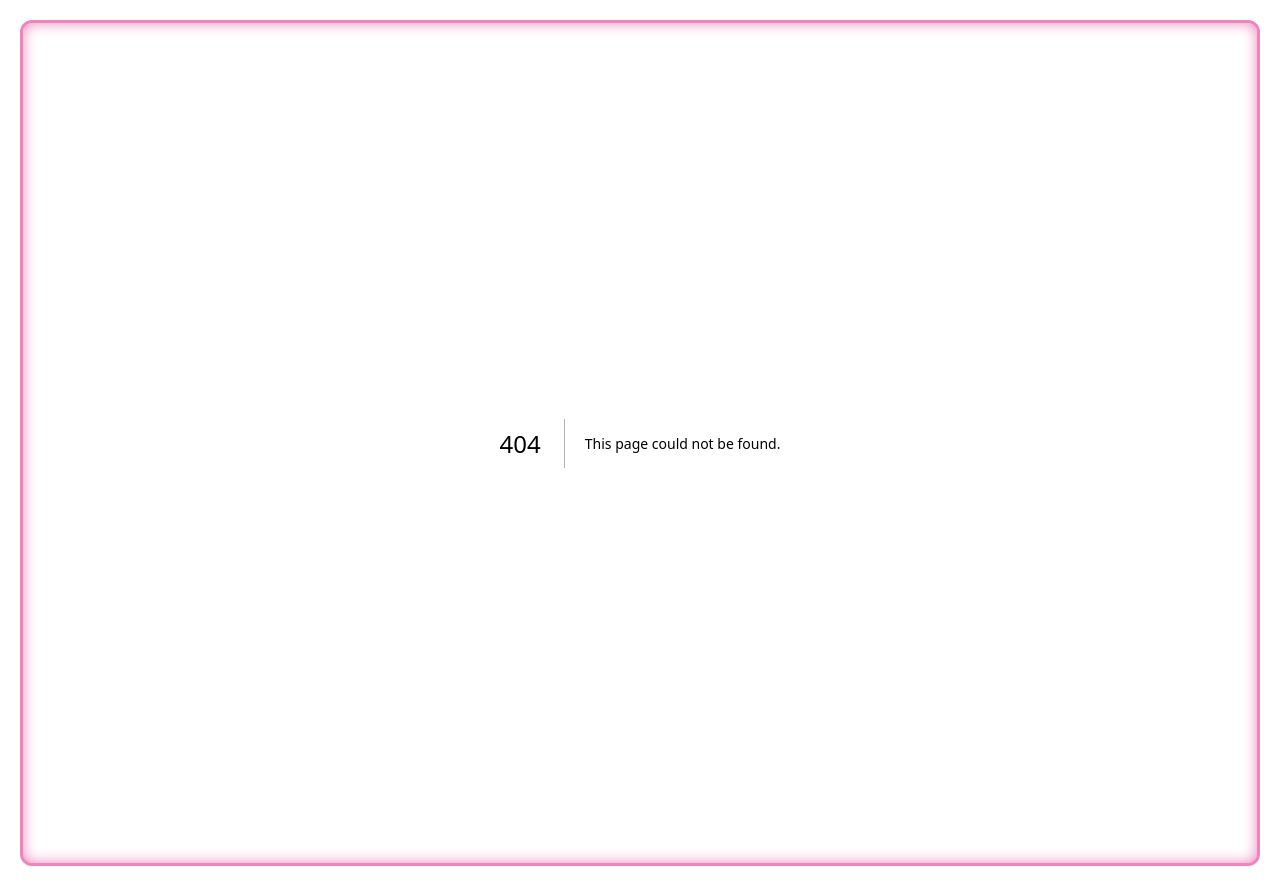
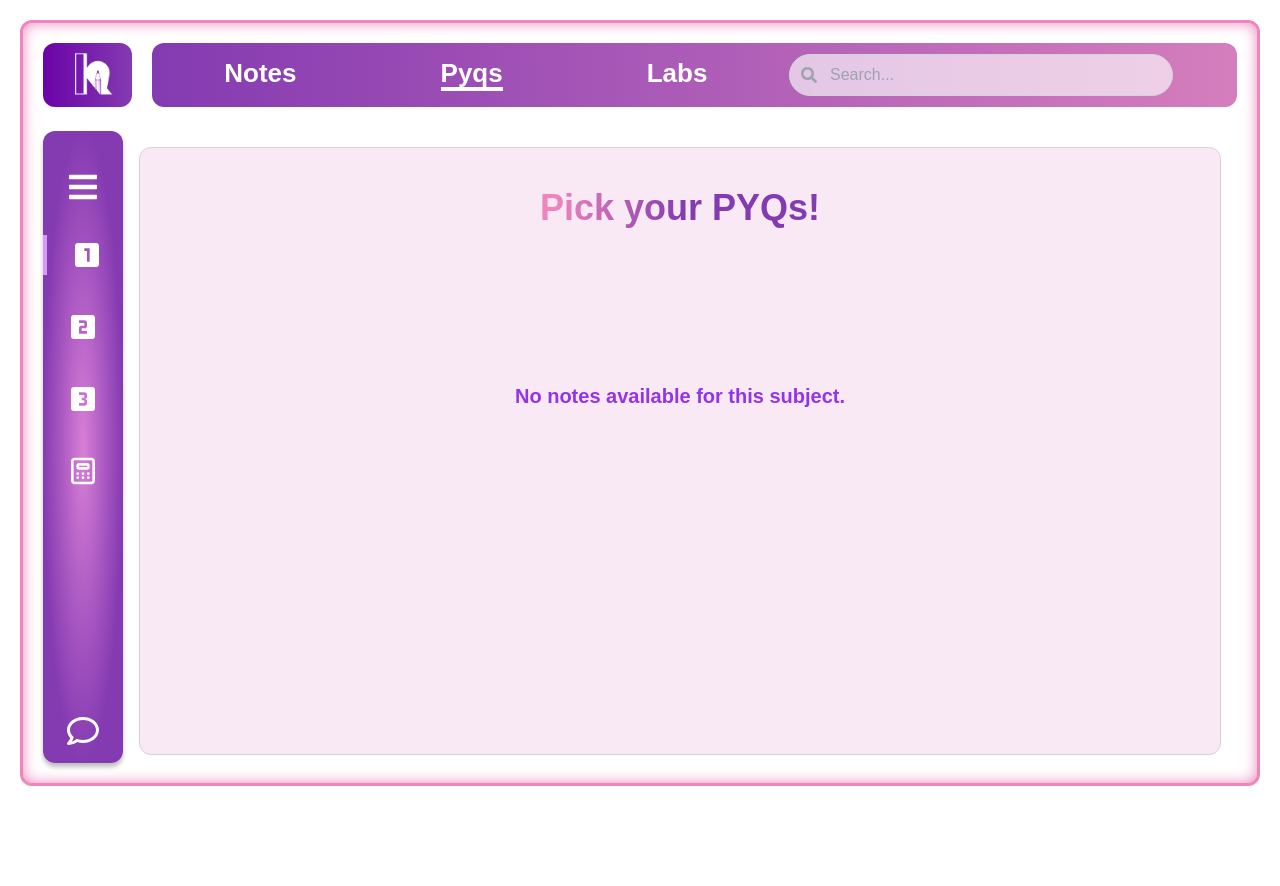
Before and after one commit to Soumyadipmaity1/k-prep-main, a Next.js app: page /cse-pyqs/1st-year/schemeA/1 in a window 1280 px wide. Before the commit this address had no page. After the commit the page ends 806 px from the top, so only its background shows below. Built offline with nearby package versions, Linux system fonts and the light colour scheme; a web font is replaced by a local one.

Commit message:
feat: Added a page component fetching resource list from API.

```diff
--- /dev/null
+++ b/src/app/cse-pyqs/1st-year/schemeA/[subjectName]/page.tsx
@@ -0,0 +1,48 @@
+"use client";
+import { useEffect, useState } from "react";
+import axios from "axios";
+import Subject1Notes from "@/components/Resource1stYear/ResourceSchemeA/Subject1Notes";
+import { useSearchParams } from "next/navigation";
+
+export type PyqType = {
+  resourceTitle: string;
+  description: string;
+  url: string;
+  rating: number;
+};
+
+const Subject1 = () => {
+  const [pyqs, setPyqs] = useState<PyqType[]>([]);
+  const searchParams = useSearchParams();
+  const ID = searchParams.get("id");
+
+  useEffect(() => {
+    const fetchPyqs = async () => {
+      if (ID) {
+        try {
+          const { data } = await axios.get(`/api/pyq/view-resources?id=${ID}`);
+          setPyqs(data.pyqs);
+        } catch (error) {
+          console.error("Error fetching PYQs:", error);
+        }
+      }
+    };
+
+    fetchPyqs();
+  }, [ID]);
+
+  return (
+    <div className="w-full h-full bg-[#f8e9f4] overflow-y-auto border rounded-xl border-gray-300">
+      <div className="max-h-screen font-bold px-3 py-5 sm:p-10">
+        <h1 className="text-center text-4xl">
+          <span className="modal-text">Pick your PYQs!</span>
+        </h1>
+        <div className="sm:mt-10 mt-6">
+          <Subject1Notes notes={pyqs} />
+        </div>
+      </div>
+    </div>
+  );
+};
+
+export default Subject1;
```
